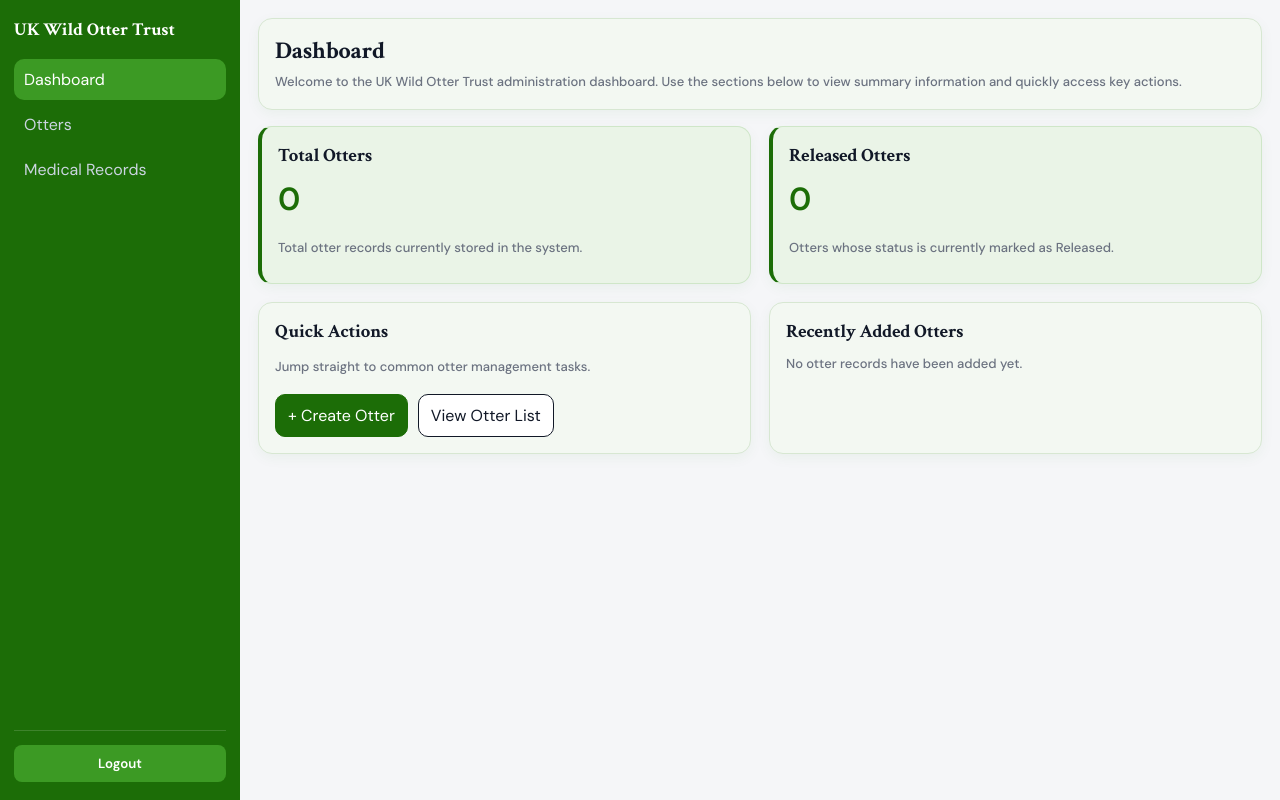
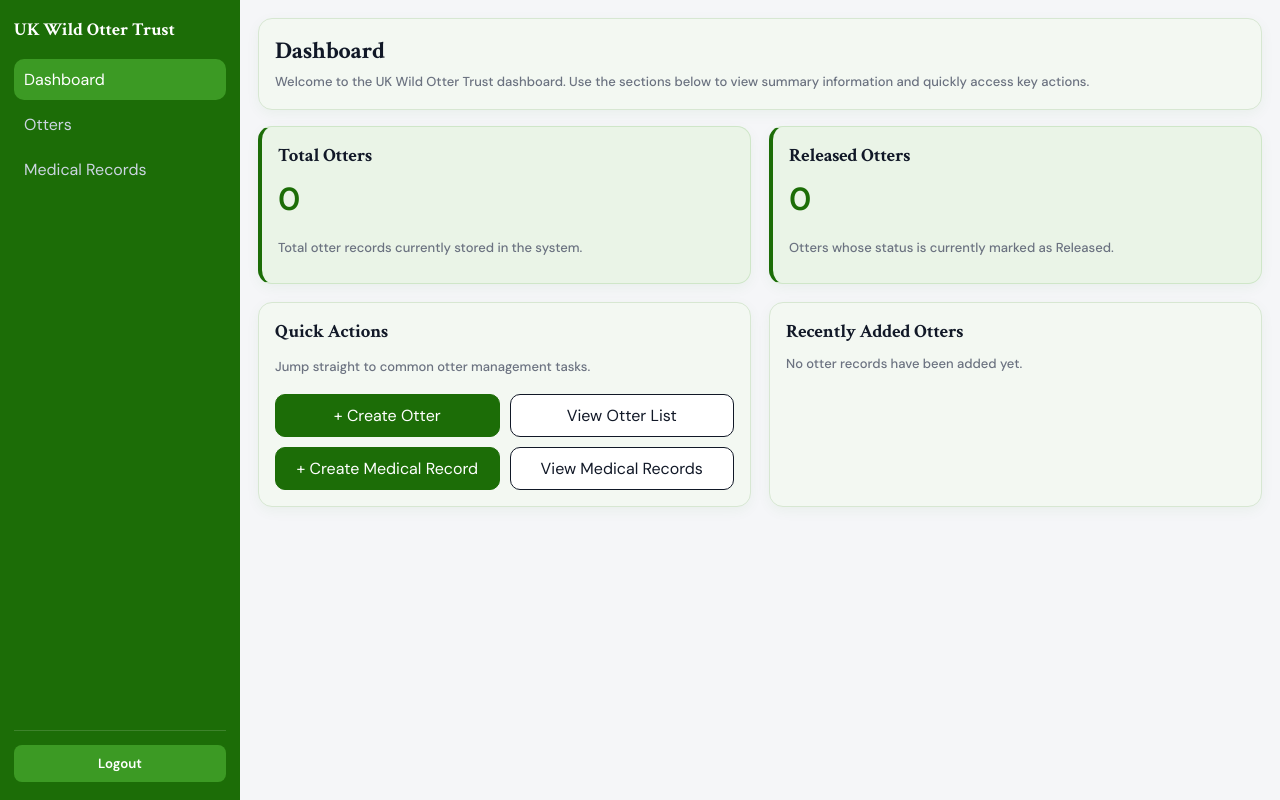
Before and after one commit to jddrtn/ukwot-app, a Django app: page /dashboard/ in a window 1280 px wide. Run offline with Django 5.2, Linux system fonts and the light colour scheme; the visitor is signed in with stand-in values (Sample User, id 1); data that the repository does not hold is empty.

Commit message:
Added medical buttons to quick actions card. Alignment needs fixing still as CSS is bugged somewhere

```diff
--- a/ukwot/static/css/components.css
+++ b/ukwot/static/css/components.css
@@ -83,9 +83,6 @@
     margin: 0;
   }
 
-  .topbar{
-    padding: 12px 14px;
-  }
 
   .page{
     padding: 14px;
@@ -152,17 +149,28 @@
   gap: 12px;
 }
 
-/* Simple horizontal flex row */
+/* Flexible row used for groups of action buttons */
 .flex-row{
   display: flex;
+  flex-wrap: wrap;
+  gap: 10px;
   align-items: center;
+}
+
+/* Dashboard quick action button grid */
+.quick-actions-grid{
+  display: grid;
+  grid-template-columns: repeat(2, minmax(0, 1fr));
   gap: 10px;
 }
 
-/* Allows inline actions to sit side-by-side */
-.inline-form{
-  display: inline;
+/* Make each button fill its grid cell neatly */
+.quick-actions-grid .btn{
+  width: 100%;
+  text-align: center;
 }
+
+
 
 /* ---------- Width helpers ---------- */
 
@@ -195,11 +203,6 @@
   transition: transform 0.2s ease, box-shadow 0.2s ease;
 }
 
-/* Hover lift effect for dashboard cards */
-.card:hover{
-  transform: translateY(-3px);
-  box-shadow: 0 10px 22px rgba(28, 109, 7, 0.10);
-}
 
 /* Stat cards */
 .stat-card{
@@ -217,7 +220,7 @@
   animation: statFadeUp 0.5s ease;
 }
 
-/* Small entrance animation for dashboard numbers */
+/* Entrance animation for dashboard numbers */
 @keyframes statFadeUp{
   from{
     opacity: 0;
@@ -248,7 +251,7 @@
   margin-left: 12px;
 }
 
-/* Table action links/buttons with better touch target size */
+/* Table action links/buttons*/
 .action-link{
   display: inline-flex;
   align-items: center;
@@ -261,7 +264,7 @@
   box-sizing: border-box;
 }
 
-/* Optional subtle hover state */
+/* subtle hover state */
 .action-link:hover{
   background: rgba(28, 109, 7, 0.08);
 }
@@ -274,3 +277,24 @@
 .action-link-danger:hover{
   background: rgba(220, 38, 38, 0.08);
 }
+
+/* Dashboard quick action button grid */
+.quick-actions-grid{
+  display: grid;
+  grid-template-columns: repeat(2, minmax(0, 1fr));
+  gap: 10px;
+}
+
+/* Force each button to fill its grid cell */
+.quick-actions-grid > a.btn{
+  display: block;
+  width: 100%;
+  box-sizing: border-box;
+  text-align: center;
+}
+
+@media (max-width: 600px){
+  .quick-actions-grid{
+    grid-template-columns: 1fr;
+  }
+}
--- a/ukwot/templates/auth/login.html
+++ b/ukwot/templates/auth/login.html
@@ -26,8 +26,8 @@
       </h1>
 
       <p class="brand-text">
-        Access the UK Wild Otter Trust dashboard to manage otter records,
-        rehabilitation information, rescue cases and day-to-day operational data.
+        Access the UK Wild Otter Trust dashboard to manage otter records, medical
+          records, rehabilitation information and operational data.
       </p>
 
     </section>
--- a/ukwot/templates/dashboard/base.html
+++ b/ukwot/templates/dashboard/base.html
@@ -59,9 +59,7 @@
    <div class="sidebar-footer">
   <form method="post" action="{% url 'logout' %}">
     {% csrf_token %}
-    <button type="submit" class="sidebar-logout">
-      Logout
-    </button>
+ <button type="submit" class="sidebar-logout"> Logout </button>
   </form>
 </div>
     </aside>
--- a/ukwot/templates/dashboard/home.html
+++ b/ukwot/templates/dashboard/home.html
@@ -8,7 +8,7 @@
 <section class="card mb-16" aria-labelledby="dashboard-heading">
   <h2 id="dashboard-heading" class="no-margin mb-6">Dashboard</h2>
   <p class="muted no-margin">
-    Welcome to the UK Wild Otter Trust administration dashboard.
+    Welcome to the UK Wild Otter Trust dashboard.
     Use the sections below to view summary information and quickly access key actions.
   </p>
 </section>
@@ -41,13 +41,21 @@
     Jump straight to common otter management tasks.
   </p>
 
-    <div class="flex-row">
-      <a class="btn primary" href="{% url 'otter_create' %}" aria-label="Create a new otter record">
+  <div style="display:grid; grid-template-columns: 1fr 1fr; gap: 10px;">
+    <a class="btn primary" href="{% url 'otter_create' %}" style="display:block; width:100%; text-align:center;">
       + Create Otter
     </a>
 
-      <a class="btn secondary" href="{% url 'otter_list' %}" aria-label="View the otter records list">
+    <a class="btn secondary" href="{% url 'otter_list' %}" style="display:block; width:100%; text-align:center;">
       View Otter List
+    </a>
+
+    <a class="btn primary" href="{% url 'medical_record_create' %}" style="display:block; width:100%; text-align:center;">
+      + Create Medical Record
+    </a>
+
+    <a class="btn secondary" href="{% url 'medical_record_list' %}" style="display:block; width:100%; text-align:center;">
+      View Medical Records
     </a>
   </div>
 </section>
```
Lines whose indentation alone changed are shown as unchanged.
